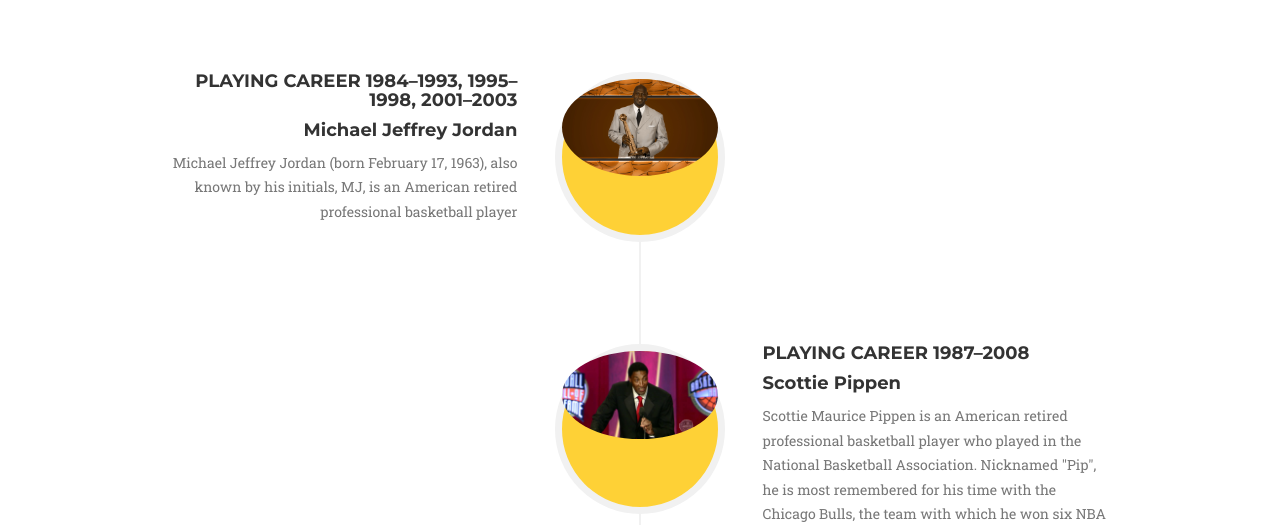
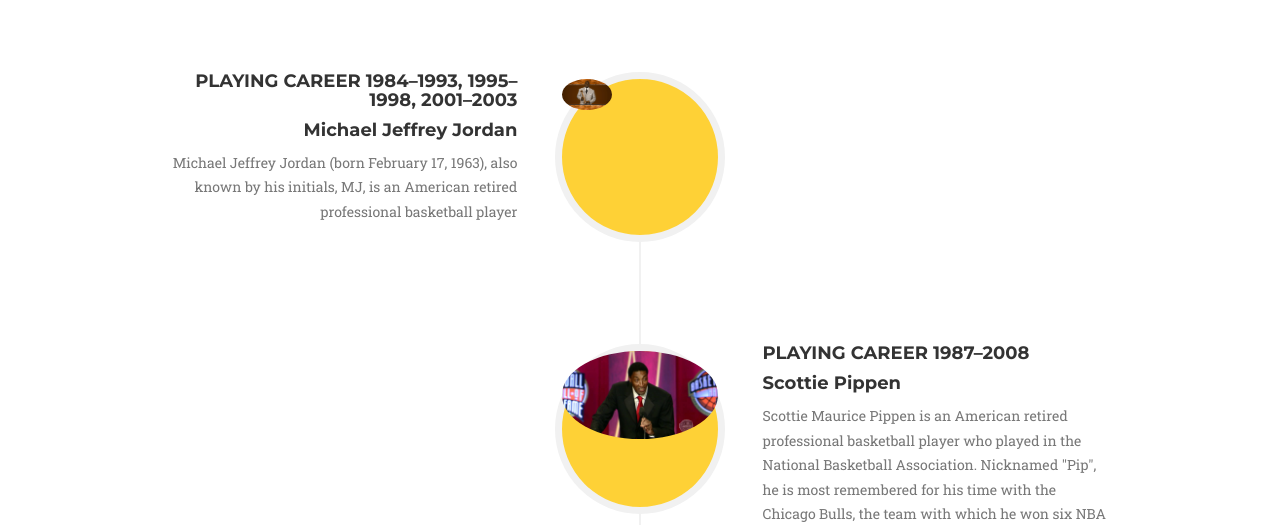
Before and after one commit to nathanielestrada/HallOfFamer, a website: page index.html in a window 1280 px wide. Shown: the part 275-800 px from the top of the page. Drawn offline with nearby package versions, Linux system fonts and the light colour scheme; a web font is replaced by a local one.

Commit message:
Update index.html

```diff
--- a/index.html
+++ b/index.html
@@ -85,7 +85,7 @@
                     <ul class="timeline">
                         <li>
                             <div class="timeline-image">
-                                <img class="img-circle img-responsive" src="jordan.jpg" alt="">
+                                <img class="img-circle img-responsive" src="jordan.jpg" width="50" height="50" alt="">
                             </div>
                             <div class="timeline-panel">
                                 <div class="timeline-heading">
```
